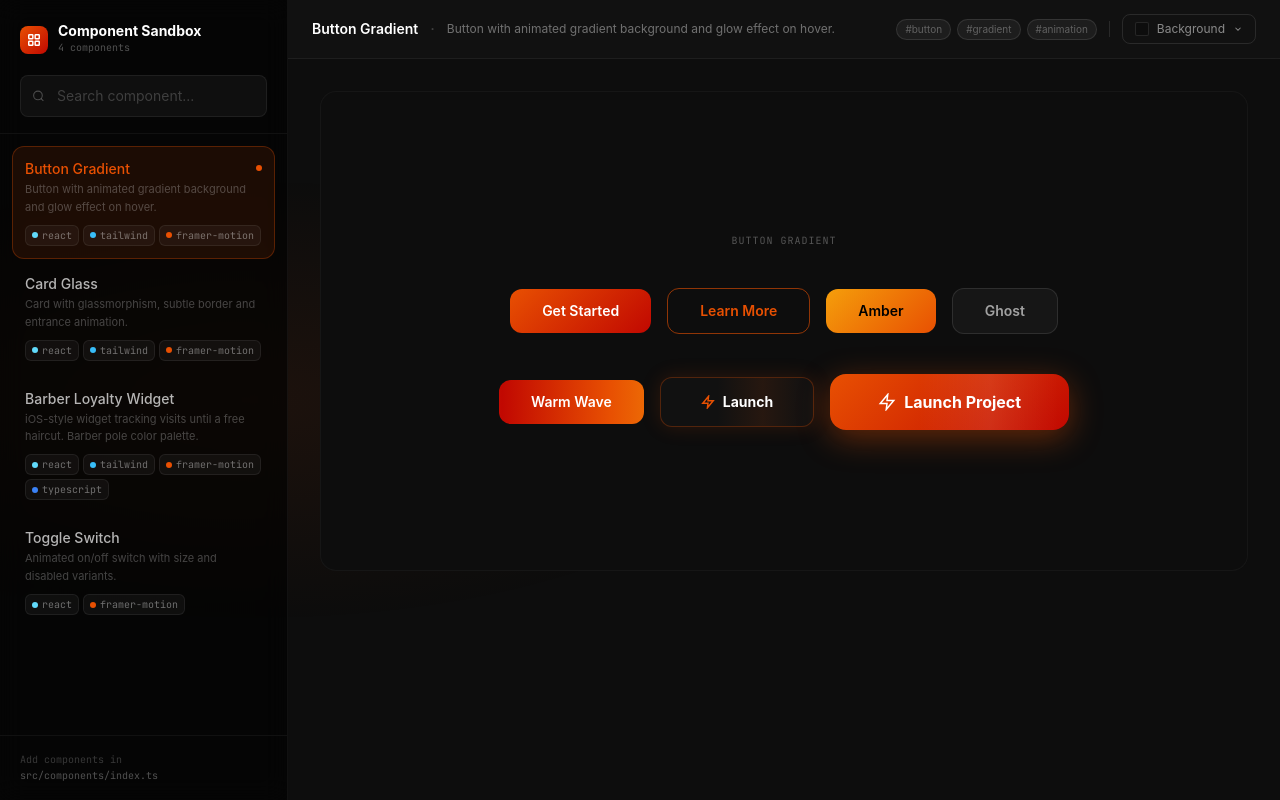
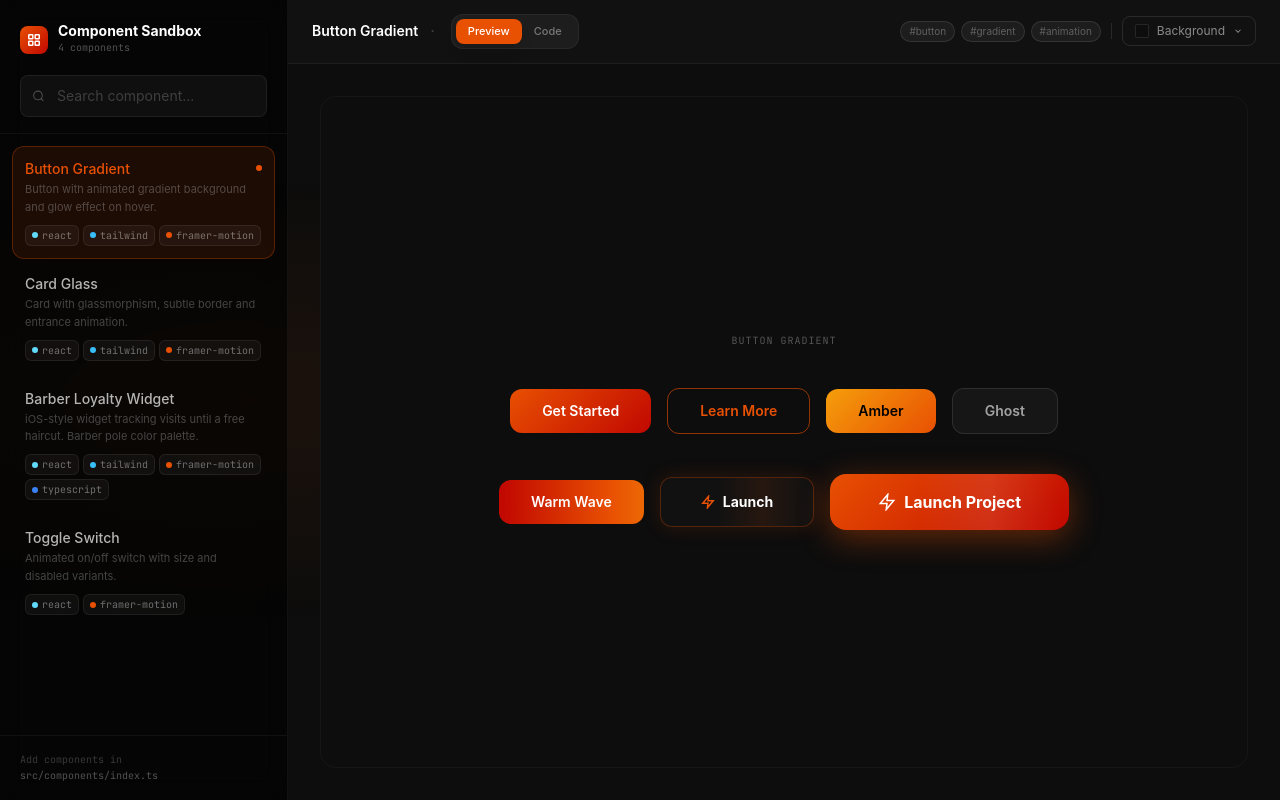
Before and after one commit to GabrielBaiano/component-sandbox, a React (Vite) app: page /components/button-gradient in a window 1280 px wide. Built offline with nearby package versions, Linux system fonts and the light colour scheme; a web font is replaced by a local one.

Commit message:
feat: add source code viewer and fix toolbar alignment

```diff
--- /dev/null
+++ b/src/app/CodeViewer.tsx
@@ -0,0 +1,126 @@
+import { useState } from 'react'
+import { motion, AnimatePresence } from 'framer-motion'
+
+interface CodeViewerProps {
+  source: string
+  filename: string
+}
+
+export default function CodeViewer({ source, filename }: CodeViewerProps) {
+  const [copied, setCopied] = useState(false)
+
+  const handleCopy = async () => {
+    await navigator.clipboard.writeText(source)
+    setCopied(true)
+    setTimeout(() => setCopied(false), 2000)
+  }
+
+  const handleDownload = () => {
+    const blob = new Blob([source], { type: 'text/typescript' })
+    const url = URL.createObjectURL(blob)
+    const a = document.createElement('a')
+    a.href = url
+    a.download = filename
+    document.body.appendChild(a)
+    a.click()
+    document.body.removeChild(a)
+    URL.revokeObjectURL(url)
+  }
+
+  // Simple highlight logic
+  const highlight = (code: string) => {
+    return code
+      .replace(/&/g, '&amp;')
+      .replace(/</g, '&lt;')
+      .replace(/>/g, '&gt;')
+      .replace(/(".*?"|'.*?'|`.*?`)/g, '<span class="text-emerald-400">$1</span>') // strings
+      .replace(/\b(import|export|default|function|const|let|var|return|if|else|switch|case|break|continue|for|while|do|try|catch|finally|throw|new|this|super|extends|implements|interface|type|enum|as|is|keyof|readonly|public|private|protected|static|async|await|yield|from|of|in)\b/g, '<span class="text-accent-400">$1</span>') // keywords
+      .replace(/\b(true|false|null|undefined)\b/g, '<span class="text-orange-300">$1</span>') // literals
+      .replace(/\b([A-Z][a-zA-Z0-9]*)\b/g, '<span class="text-blue-300">$1</span>') // Capitalized (Components/Types)
+      .replace(/(\/\/.*$|\/\*[\s\S]*?\*\/)/gm, '<span class="text-white/20 italic">$1</span>') // comments
+  }
+
+  return (
+    <div className="flex flex-col h-full bg-[#0d0d0d] rounded-2xl border border-white/5 overflow-hidden">
+      {/* Header */}
+      <div className="flex items-center justify-between px-6 py-3 border-b border-white/5 bg-white/[0.02]">
+        <div className="flex items-center gap-2">
+          <div className="flex gap-1.5 px-2">
+            <div className="w-2.5 h-2.5 rounded-full bg-white/10" />
+            <div className="w-2.5 h-2.5 rounded-full bg-white/10" />
+            <div className="w-2.5 h-2.5 rounded-full bg-white/10" />
+          </div>
+          <span className="text-[10px] font-mono text-white/30 uppercase tracking-widest ml-2">
+            {filename}
+          </span>
+        </div>
+
+        <div className="flex items-center gap-2">
+          <button
+            onClick={handleCopy}
+            className={`flex items-center gap-2 px-3 py-1.5 rounded-lg text-xs font-medium transition-all
+              ${copied
+                ? 'bg-emerald-500/10 text-emerald-400 border border-emerald-500/20'
+                : 'hover:bg-white/5 text-white/60 border border-transparent'
+              }`}
+          >
+            {copied ? (
+              <>
+                <svg width="12" height="12" viewBox="0 0 24 24" fill="none" stroke="currentColor" strokeWidth="2.5">
+                  <polyline points="20 6 9 17 4 12" />
+                </svg>
+                Copied
+              </>
+            ) : (
+              <>
+                <svg width="12" height="12" viewBox="0 0 24 24" fill="none" stroke="currentColor" strokeWidth="2">
+                  <rect x="9" y="9" width="13" height="13" rx="2" ry="2" />
+                  <path d="M5 15H4a2 2 0 01-2-2V4a2 2 0 012-2h9a2 2 0 012 2v1" />
+                </svg>
+                Copy
+              </>
+            )}
+          </button>
+
+          <button
+            onClick={handleDownload}
+            className="flex items-center gap-2 px-3 py-1.5 rounded-lg text-xs font-medium text-white/50 hover:text-white/80 hover:bg-white/5 transition-all"
+          >
+            <svg width="12" height="12" viewBox="0 0 24 24" fill="none" stroke="currentColor" strokeWidth="2">
+              <path d="M21 15v4a2 2 0 01-2 2H5a2 2 0 01-2-2v4a2 2 0 012-2h14" />
+              <polyline points="7 10 12 15 17 10" />
+              <line x1="12" y1="15" x2="12" y2="3" />
+            </svg>
+            Download
+          </button>
+        </div>
+      </div>
+
+      {/* Code Area */}
+      <div className="flex-1 overflow-auto p-6 font-mono text-[13px] leading-relaxed custom-scrollbar">
+        <pre className="text-white/80">
+          <code
+            dangerouslySetInnerHTML={{ __html: highlight(source) }}
+          />
+        </pre>
+      </div>
+
+      <style>{`
+        .custom-scrollbar::-webkit-scrollbar {
+          width: 6px;
+          height: 6px;
+        }
+        .custom-scrollbar::-webkit-scrollbar-track {
+          background: transparent;
+        }
+        .custom-scrollbar::-webkit-scrollbar-thumb {
+          background: rgba(255, 255, 255, 0.1);
+          border-radius: 10px;
+        }
+        .custom-scrollbar::-webkit-scrollbar-thumb:hover {
+          background: rgba(232, 80, 2, 0.3);
+        }
+      `}</style>
+    </div>
+  )
+}
--- a/src/app/Preview.tsx
+++ b/src/app/Preview.tsx
@@ -1,7 +1,9 @@
+import { useState } from 'react'
 import { motion, AnimatePresence } from 'framer-motion'
 import type { RegisteredComponent } from '../types'
 import BgPicker from './BgPicker'
 import ControlsPanel from './ControlsPanel'
+import CodeViewer from './CodeViewer'
 
 interface PreviewProps {
   registration: RegisteredComponent | null
@@ -18,6 +20,7 @@ export default function Preview({
   controlValues,
   onControlChange,
 }: PreviewProps) {
+  const [tab, setTab] = useState<'preview' | 'code'>('preview')
   const hasControls = !!(registration?.schema?.controls.length)
 
   return (
@@ -25,12 +28,29 @@ export default function Preview({
 
       {/* ── Toolbar ── */}
       <div className="flex items-center justify-between px-6 py-3.5 border-b border-white/[0.06] bg-surface-900/40 backdrop-blur-sm flex-shrink-0">
-        <div className="flex items-center gap-3 min-w-0">
+        <div className="flex items-center gap-4 min-w-0">
           {registration ? (
             <>
+              <div className="flex items-center gap-3">
                 <h2 className="text-sm font-semibold text-white truncate">{registration.meta.name}</h2>
                 <span className="text-white/20 flex-shrink-0">·</span>
-              <p className="text-xs text-white/40 truncate">{registration.meta.description}</p>
+              </div>
+
+              {/* Tab Toggle */}
+              <div className="flex bg-white/5 p-1 rounded-xl border border-white/5">
+                <button
+                  onClick={() => setTab('preview')}
+                  className={`px-3 py-1 text-[11px] font-medium rounded-lg transition-all ${tab === 'preview' ? 'bg-accent-400 text-white shadow-lg' : 'text-white/40 hover:text-white/60'}`}
+                >
+                  Preview
+                </button>
+                <button
+                  onClick={() => setTab('code')}
+                  className={`px-3 py-1 text-[11px] font-medium rounded-lg transition-all ${tab === 'code' ? 'bg-accent-400 text-white shadow-lg' : 'text-white/40 hover:text-white/60'}`}
+                >
+                  Code
+                </button>
+              </div>
             </>
           ) : (
             <h2 className="text-sm text-white/30">Select a component from the sidebar</h2>
@@ -39,8 +59,9 @@ export default function Preview({
 
         {registration && (
           <div className="flex items-center gap-2 flex-shrink-0 ml-4">
-            {/* Tags */}
-            <div className="hidden sm:flex gap-1.5">
+            {/* Tags (only in preview) */}
+            {tab === 'preview' && (
+              <div className="hidden sm:flex items-center gap-1.5">
                 {registration.meta.tags.slice(0, 3).map(tag => (
                   <span
                     key={tag}
@@ -49,32 +70,48 @@ export default function Preview({
                     #{tag}
                   </span>
                 ))}
+                <div className="w-px h-4 bg-white/10 mx-1" />
+                <BgPicker value={bg} onChange={onBgChange} />
               </div>
-            <div className="w-px h-4 bg-white/10 mx-1" />
-            {/* Background picker */}
-            <BgPicker value={bg} onChange={onBgChange} />
+            )}
+
+            {tab === 'code' && (
+              <div className="text-[10px] text-white/30 font-mono">
+                {registration.meta.tech.join(' + ')}
+              </div>
+            )}
           </div>
         )}
       </div>
 
-      {/* ── Preview area ── */}
+      {/* ── Content area ── */}
       <div className="flex-1 overflow-auto p-8 min-h-0">
         <AnimatePresence mode="wait">
           {registration ? (
             <motion.div
-              key={registration.meta.id}
-              initial={{ opacity: 0, y: 12 }}
-              animate={{ opacity: 1, y: 0 }}
-              exit={{ opacity: 0, y: -8 }}
-              transition={{ duration: 0.25, ease: 'easeOut' }}
-              className="rounded-2xl overflow-hidden flex items-center justify-center"
+              key={`${registration.meta.id}-${tab}`}
+              initial={{ opacity: 0, y: 12, scale: 0.98 }}
+              animate={{ opacity: 1, y: 0, scale: 1 }}
+              exit={{ opacity: 0, y: -8, scale: 0.98 }}
+              transition={{ duration: 0.2, ease: 'easeOut' }}
+              className="h-full w-full"
+            >
+              {tab === 'preview' ? (
+                <div
+                  className="rounded-2xl overflow-hidden flex items-center justify-center min-h-[480px] h-full"
                   style={{
                     background: bg,
                     border: '1px solid rgba(255,255,255,0.04)',
-                minHeight: '480px',
                   }}
                 >
                   <registration.Component {...controlValues} />
+                </div>
+              ) : (
+                <CodeViewer
+                  source={registration.source}
+                  filename={`${registration.meta.id}/index.tsx`}
+                />
+              )}
             </motion.div>
           ) : (
             <motion.div
@@ -101,9 +138,9 @@ export default function Preview({
         </AnimatePresence>
       </div>
 
-      {/* ── Controls panel (only if schema exists) ── */}
+      {/* ── Controls panel (only if preview and schema exists) ── */}
       <AnimatePresence>
-        {registration && hasControls && (
+        {registration && tab === 'preview' && hasControls && (
           <ControlsPanel
             schema={registration.schema!}
             values={controlValues}
--- a/src/components/index.ts
+++ b/src/components/index.ts
@@ -10,22 +10,26 @@
 import type { RegisteredComponent } from '../types'
 
 import ButtonGradient from './ButtonGradient'
+import ButtonGradientSource from './ButtonGradient/index.tsx?raw'
 import { meta as ButtonGradientMeta } from './ButtonGradient/meta'
 
 import CardGlass from './CardGlass'
+import CardGlassSource from './CardGlass/index.tsx?raw'
 import { meta as CardGlassMeta } from './CardGlass/meta'
 
 import BarberLoyaltyWidget from './BarberLoyaltyWidget'
+import BarberLoyaltyWidgetSource from './BarberLoyaltyWidget/index.tsx?raw'
 import { meta as BarberLoyaltyWidgetMeta } from './BarberLoyaltyWidget/meta'
 import { schema as BarberLoyaltyWidgetSchema } from './BarberLoyaltyWidget/schema'
 
 import ToggleSwitch from './ToggleSwitch'
+import ToggleSwitchSource from './ToggleSwitch/index.tsx?raw'
 import { meta as ToggleSwitchMeta } from './ToggleSwitch/meta'
 import { schema as ToggleSwitchSchema } from './ToggleSwitch/schema'
 
 export const components: RegisteredComponent[] = [
-  { meta: ButtonGradientMeta, Component: ButtonGradient },
-  { meta: CardGlassMeta, Component: CardGlass },
-  { meta: BarberLoyaltyWidgetMeta, Component: BarberLoyaltyWidget, schema: BarberLoyaltyWidgetSchema },
-  { meta: ToggleSwitchMeta, Component: ToggleSwitch, schema: ToggleSwitchSchema },
+  { meta: ButtonGradientMeta, Component: ButtonGradient, source: ButtonGradientSource },
+  { meta: CardGlassMeta, Component: CardGlass, source: CardGlassSource },
+  { meta: BarberLoyaltyWidgetMeta, Component: BarberLoyaltyWidget, source: BarberLoyaltyWidgetSource, schema: BarberLoyaltyWidgetSchema },
+  { meta: ToggleSwitchMeta, Component: ToggleSwitch, source: ToggleSwitchSource, schema: ToggleSwitchSchema },
 ]
--- a/src/types.ts
+++ b/src/types.ts
@@ -58,4 +58,5 @@ export interface RegisteredComponent {
   // eslint-disable-next-line @typescript-eslint/no-explicit-any
   Component: React.ComponentType<any>
   schema?: ComponentSchema
+  source: string
 }
```
Lines whose indentation alone changed are shown as unchanged.
